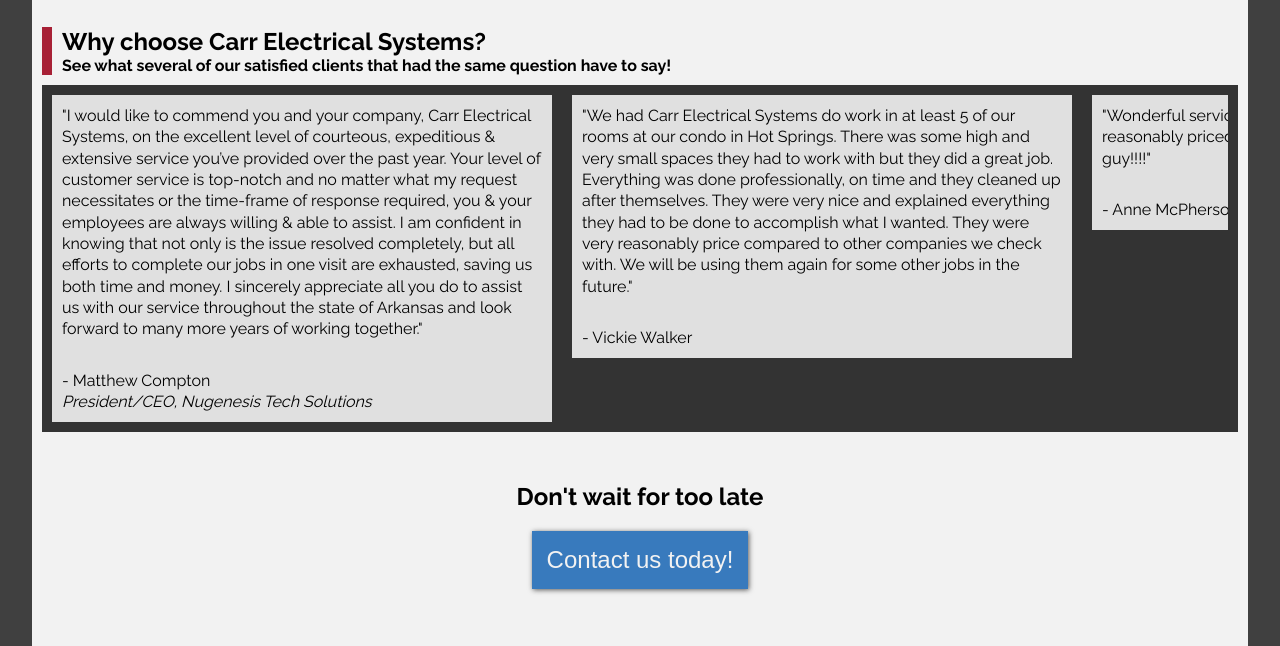
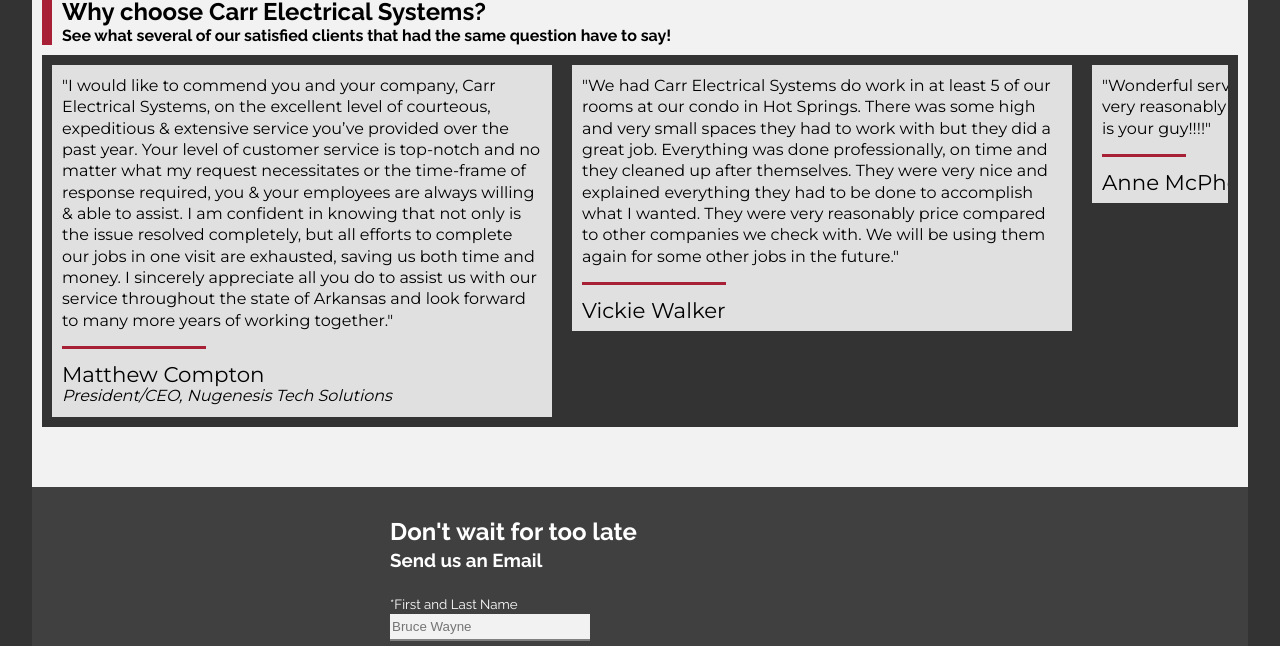
Before and after one commit to Greggoms/carrelectrical, a Gatsby site: page / in a window 1280 px wide. Shown: the part 1339-1985 px from the top of the page. Built offline with nearby package versions, Linux system fonts and the light colour scheme; Gatsby itself is replaced by a stand-in of ours; some packages are replaced by stand-ins of ours; no server answers.

Commit message:
added GA and some bad useEffects
Messed with layout, will need to fix. Google Analytics is configured. To test the navigation scroll issue, I put ugly useEffects on every page to see if the page will scroll to the top on navigation...

```diff
--- a/gatsby-browser.js
+++ b/gatsby-browser.js
@@ -15,6 +15,10 @@
         <link
           rel="stylesheet"
           href="https://fonts.googleapis.com/css?family=Raleway:200,400,700&display=swap"
+        />
+        <link
+          rel="stylesheet"
+          href="https://fonts.googleapis.com/css?family=Montserrat&display=swap"
         />
         <script
           src="https://www.google.com/recaptcha/api.js?onload=onloadCallback&render=explicit"
@@ -49,12 +53,12 @@
     on mobile...
     */
     /* min-height: 100vh; */
-    background: ${props => props.theme.grayscale.dark3}
+    background: ${props => props.theme.grayscale.dark4}
   }
 
-   #gatsby-focus-wrapper {
+   /* #gatsby-focus-wrapper {
     height: 100%;
-  }
+  } */
 
 .Toastify__toast-container {
   width: 100% !important;
--- a/gatsby-config.js
+++ b/gatsby-config.js
@@ -11,6 +11,32 @@
     siteUrl: `https://carrelectrical.netlify.app`,
   },
   plugins: [
+    {
+      resolve: `gatsby-plugin-google-gtag`,
+      options: {
+        // You can add multiple tracking ids and a pageview event will be fired for all of them.
+        trackingIds: [
+          "G-9MV1WJH4RK", // Google Analytics / GA
+        ],
+        // This object gets passed directly to the gtag config command
+        // This config will be shared across all trackingIds
+        gtagConfig: {
+          anonymize_ip: true,
+          cookie_expires: 0,
+        },
+        // This object is used for configuration specific to this plugin
+        pluginConfig: {
+          // Puts tracking script in the head instead of the body
+          head: false,
+          // Setting this parameter is also optional
+          respectDNT: true,
+          // Avoids sending pageview hits from custom paths
+          exclude: ["/preview/**", "/do-not-track/me/too/"],
+          // Defaults to https://www.googletagmanager.com
+          // origin: "YOUR_SELF_HOSTED_ORIGIN",
+        },
+      },
+    },
     `gatsby-plugin-netlify`,
     `gatsby-plugin-styled-components`,
     `gatsby-plugin-next-seo`,
--- a/gatsby-ssr.js
+++ b/gatsby-ssr.js
@@ -15,6 +15,10 @@
         <link
           rel="stylesheet"
           href="https://fonts.googleapis.com/css?family=Raleway:200,400,700&display=swap"
+        />
+        <link
+          rel="stylesheet"
+          href="https://fonts.googleapis.com/css?family=Montserrat&display=swap"
         />
         <script
           src="https://www.google.com/recaptcha/api.js?onload=onloadCallback&render=explicit"
@@ -49,12 +53,12 @@
     on mobile...
     */
     /* min-height: 100vh; */
-    background: ${props => props.theme.grayscale.dark3}
+    background: ${props => props.theme.grayscale.dark4}
   }
 
-   #gatsby-focus-wrapper {
+   /* #gatsby-focus-wrapper {
     height: 100%;
-  }
+  } */
 
 .Toastify__toast-container {
   width: 100% !important;
--- a/package.json
+++ b/package.json
@@ -15,6 +15,7 @@
     "babel-plugin-styled-components": "^2.0.7",
     "gatsby": "^4.15.2",
     "gatsby-plugin-gatsby-cloud": "^4.15.0",
+    "gatsby-plugin-google-gtag": "^4.16.0",
     "gatsby-plugin-image": "^2.15.1",
     "gatsby-plugin-manifest": "^4.15.1",
     "gatsby-plugin-netlify": "^5.0.0",
--- a/src/components/ContactForm.js
+++ b/src/components/ContactForm.js
@@ -102,15 +102,20 @@
     <ContactFormContainer onSubmit={handleSubmit(onSubmit)}>
       <h3>Send us an Email</h3>
       <label htmlFor="name">
-        <span>*Full Name</span>
+        <span>*First and Last Name</span>
         <input
           id="name"
           name="name"
           placeholder="Bruce Wayne"
           type="text"
-          {...register("name", { required: true })}
+          {...register("name", { required: true, minLength: 3 })}
         />
-        {errors.name && <span>Please provide your name.</span>}
+        {errors.name?.type === "required" && (
+          <span>Please provide your name.</span>
+        )}
+        {errors.name?.type === "minLength" && (
+          <span>Minimum length is 3 characters</span>
+        )}
       </label>
       <label htmlFor="email">
         <span>*Email</span>
--- a/src/components/Nav.js
+++ b/src/components/Nav.js
@@ -47,19 +47,19 @@
           }
         </Transition>
         <Link
-          to="/contact/"
+          to="/contact"
           activeStyle={{ color: "#B9E1FF", textDecoration: "none" }}
         >
           Contact
         </Link>
         <Link
-          to="/team/"
+          to="/team"
           activeStyle={{ color: "#B9E1FF", textDecoration: "none" }}
         >
           Our Team
         </Link>
         <Link
-          to="/about/"
+          to="/about"
           activeStyle={{ color: "#B9E1FF", textDecoration: "none" }}
         >
           About
--- a/src/components/Reviews.js
+++ b/src/components/Reviews.js
@@ -18,17 +18,21 @@
             return (
               <li key={review.message}>
                 <p>"{review.message}"</p>
-                <p>
-                  - {review.author.name} <br />
-                  <em>{review.author.authority}</em>
-                </p>
+                <hr />
+                <div>
+                  <p style={{ fontSize: "16pt" }}>{review.author.name}</p>
+                  <p>
+                    <em>{review.author.authority}</em>
+                  </p>
+                </div>
               </li>
             )
           } else {
             return (
               <li key={review.message}>
                 <p className="review-message">"{review.message}"</p>
-                <p>- {review.author}</p>
+                <hr />
+                <p style={{ fontSize: "16pt" }}>{review.author}</p>
               </li>
             )
           }
--- a/src/css/ContactPageStyles.js
+++ b/src/css/ContactPageStyles.js
@@ -5,13 +5,7 @@
     display: flex;
     flex-direction: column;
     gap: 10px;
-
-    width: 100%;
-    max-width: 250px;
-    margin: 50px auto;
-
-    svg {
-    }
+    margin: 30px 0;
   }
 `
 export const ContactFormContainer = styled.form`
@@ -21,7 +15,7 @@
 
   width: 100%;
   max-width: 800px;
-  margin: 0 auto 50px;
+  /* margin: 0 auto 50px; */
 
   label {
     display: flex;
--- a/src/css/HeroStyles.js
+++ b/src/css/HeroStyles.js
@@ -5,8 +5,6 @@
   grid-template-columns: 5vw 1fr 5vw;
   /* grid-template-rows: 1fr 40px min-content; */
   grid-template-rows: 40px min-content 1fr 40px 40px;
-
-  margin-bottom: 30px;
 
   .gatsby-image-wrapper {
     grid-column: 1 / -1;
--- a/src/css/IndexPageStyles.js
+++ b/src/css/IndexPageStyles.js
@@ -1,6 +1,19 @@
 import styled from "styled-components"
 
 export const IndexPageContainer = styled.div`
+  #index-cta {
+    background: ${props => props.theme.grayscale.dark3};
+    color: white;
+    padding: 30px;
+    h2 {
+      margin-bottom: 3px;
+    }
+
+    &__content {
+      margin: 0 auto;
+      max-width: 500px;
+    }
+  }
   .entergy {
     grid-column: 1/-1;
 
--- a/src/css/LayoutStyles.js
+++ b/src/css/LayoutStyles.js
@@ -19,13 +19,21 @@
     max-width: 1800px;
   }
 
+  .content-padding {
+    padding: 10px;
+  }
+
   main {
-    padding: 10px;
+    /*
+    Moved to .content-padding because i want more
+    edge to edge content control.
+    */
+    /* padding: 10px; */
 
-    #gatsby-focus-wrapper {
+    /* #gatsby-focus-wrapper {
       max-width: 1500px;
       margin: 0 auto;
-    }
+    } */
 
     /* Introduced for the reviews scroll snapping */
     overflow: hidden;
--- a/src/css/NavStyles.js
+++ b/src/css/NavStyles.js
@@ -10,7 +10,7 @@
 
   .nav-content {
     display: flex;
-    gap: 20px;
+    gap: 30px;
     align-items: center;
     justify-content: center;
 
--- a/src/css/ReviewsStyles.js
+++ b/src/css/ReviewsStyles.js
@@ -45,17 +45,24 @@
     */
     grid-row: 1;
 
+    font-family: "Montserrat", sans-serif;
     overflow-y: hidden;
     min-width: 300px;
     height: min-content;
 
     display: flex;
     flex-direction: column;
-    gap: 30px;
+    gap: 15px;
 
     background: ${props => props.theme.grayscale.light2};
     padding: 10px;
     line-height: 16pt;
+
+    hr {
+      width: 30%;
+      border: none;
+      border-bottom: 3px solid ${props => props.theme.colors.red};
+    }
   }
 
   /* more scroll snap stuff */
--- a/src/css/ServicesStyles.js
+++ b/src/css/ServicesStyles.js
@@ -3,10 +3,9 @@
 export const ServicesContainer = styled.section`
   display: grid;
   grid-template-columns: repeat(auto-fit, minmax(300px, 1fr));
-
-  width: 100%;
+  /* width: 100%;
   max-width: 1500px;
-  margin: 0 auto;
+  margin: 0 auto; */
 
   h2 {
     margin-bottom: 10px;
--- a/src/pages/index.js
+++ b/src/pages/index.js
@@ -1,13 +1,21 @@
-import React from "react"
+import React, { useEffect } from "react"
 import { GatsbySeo } from "gatsby-plugin-next-seo"
 import { StaticImage } from "gatsby-plugin-image"
 
 import Services from "../components/Services"
 import Reviews from "../components/Reviews"
-import Button from "../components/Button"
 import { IndexPageContainer } from "../css"
+import ContactForm from "../components/ContactForm"
 
 const IndexPage = () => {
+  useEffect(() => {
+    if (typeof window !== "undefined") {
+      window.scrollTo({
+        top: 0,
+        behavior: "smooth",
+      })
+    }
+  }, [])
   return (
     <>
       <GatsbySeo
@@ -15,9 +23,9 @@
         description="Solve your electrical problems now!"
       />
       <IndexPageContainer>
+        <div className="content-padding">
           <Services />
 
-        {/* prevent a component creation */}
           <div className="entergy">
             <h2>Energy Conservation</h2>
             <span>With</span>
@@ -27,17 +35,19 @@
             />
             <p>
               We have partnered with Entergy Arkansas to offer energy saving
-            lighting options to our customers. This is a rebate program that can
-            pay up to 100% of the installation costs for the customer.
+              lighting options to our customers. This is a rebate program that
+              can pay up to 100% of the installation costs for the customer.
             </p>
           </div>
 
           <Reviews />
+        </div>
 
-        {/* prevent a component creation */}
-        <div className="lower-cta">
+        <div id="index-cta">
+          <div id="index-cta__content">
             <h2>Don't wait for too late</h2>
-          <Button link="/contact/" text="Contact us today!" />
+            <ContactForm />
+          </div>
         </div>
       </IndexPageContainer>
     </>
```
Also changed, not shown: src/pages/about.js (+9 -1 lines), src/pages/contact.js (+13 -3 lines), src/pages/team.js (+9 -1 lines), 1 other file. Lines whose indentation alone changed are shown as unchanged.
